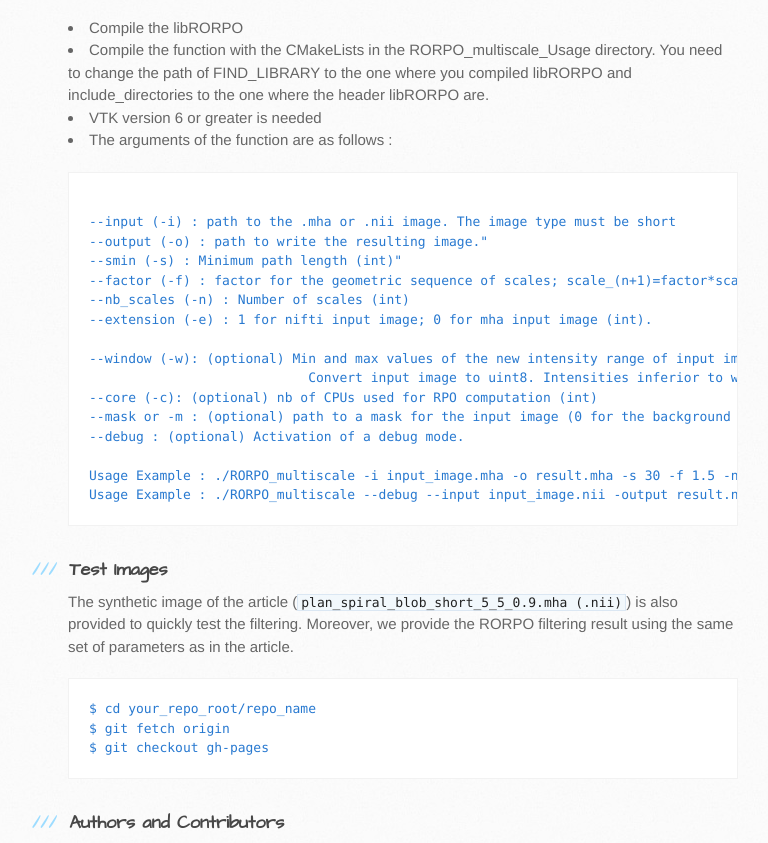
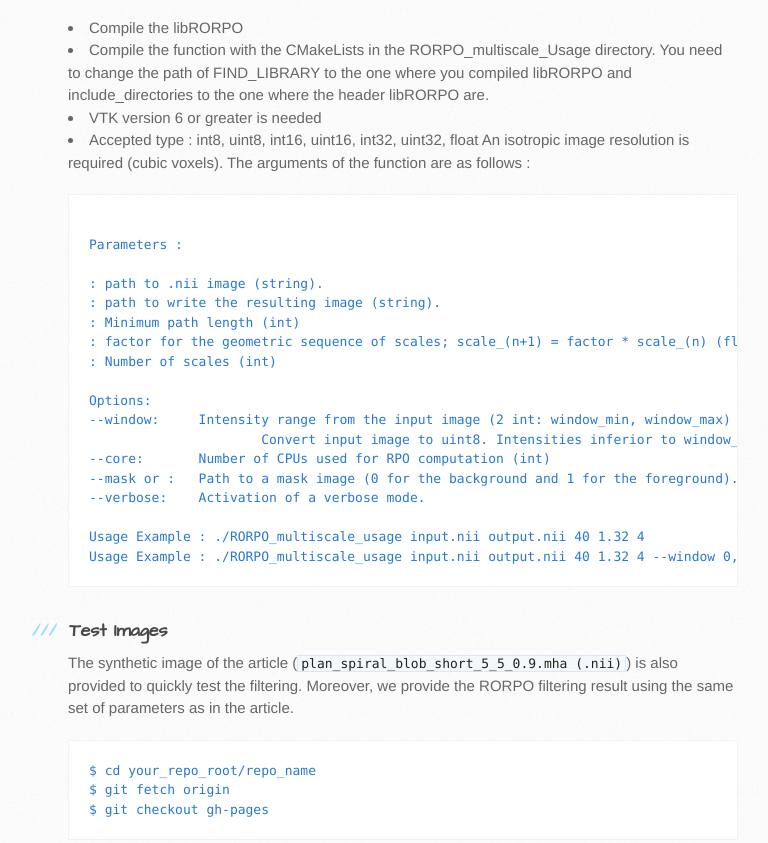
Before and after one commit to path-openings/RORPO, a plain HTML site: page index.html in a window 1280 px wide. Shown: the part 1580-2423 px from the top of the page, without its empty margins (122-890 px from the left). Drawn offline with Linux system fonts and the light colour scheme.

Commit message:
Update index.html

```diff
--- a/index.html
+++ b/index.html
@@ -81,25 +81,30 @@ In the RORPO_multiscale_Usage directory, you can find the full RORPO_multiscale
 <li Niftilib is needed
 </ul>
 
+Accepted type : int8, uint8, int16, uint16, int32, uint32, float
+An isotropic image resolution is required (cubic voxels).
+
 The arguments of the function are as follows :
 </p>
 
 <pre><code>
---input (-i) : path to the .mha or .nii image. The image type must be short
---output (-o) : path to write the resulting image."
---smin (-s) : Minimum path length (int)"
---factor (-f) : factor for the geometric sequence of scales; scale_(n+1)=factor*scale_(n) (float)
---nb_scales (-n) : Number of scales (int)
---extension (-e) : 1 for nifti input image; 0 for mha input image (int).
+Parameters :
 
---window (-w): (optional) Min and max values of the new intensity range of input image (2 int)
-			    Convert input image to uint8. Intensities inferior to window_min become 0, intensities superior to window_max become 255; Linear transformation between window_min and window_max
---core (-c): (optional) nb of CPUs used for RPO computation (int)
---mask or -m : (optional) path to a mask for the input image (0 for the background and 1 for the foreground). The image type must be uint8.
---debug : (optional) Activation of a debug mode.
+<imagePath>: path to .nii image (string).
+<outputPath>: path to write the resulting image (string).
+<scaleMin>: Minimum path length (int)
+<factor>: factor for the geometric sequence of scales; scale_(n+1) = factor * scale_(n) (float)
+<nbScales>: Number of scales (int)
 
-Usage Example : ./RORPO_multiscale -i input_image.mha -o result.mha -s 30 -f 1.5 -n 2 -e 0 -m 'Mask_image.mha'
-Usage Example : ./RORPO_multiscale --debug --input input_image.nii -output result.nii -s 30 -f 1.5 -n 2 -e 1 --window 100 3250
+Options:
+--window:     Intensity range from the input image (2 int: window_min, window_max)
+		      Convert input image to uint8. Intensities inferior to window_min become 0, intensities superior to window_max become 255; Linear transformation between window_min and window_max
+--core:       Number of CPUs used for RPO computation (int)
+--mask or :   Path to a mask image (0 for the background and 1 for the foreground). RORPO will only be computed in this mask. The mask image type must be uint8.
+--verbose:    Activation of a verbose mode.
+
+Usage Example : ./RORPO_multiscale_usage input.nii output.nii 40 1.32 4
+Usage Example : ./RORPO_multiscale_usage input.nii output.nii 40 1.32 4 --window 0,255 --verbose --core 4
 </code></pre>
 
 <h3>
```
